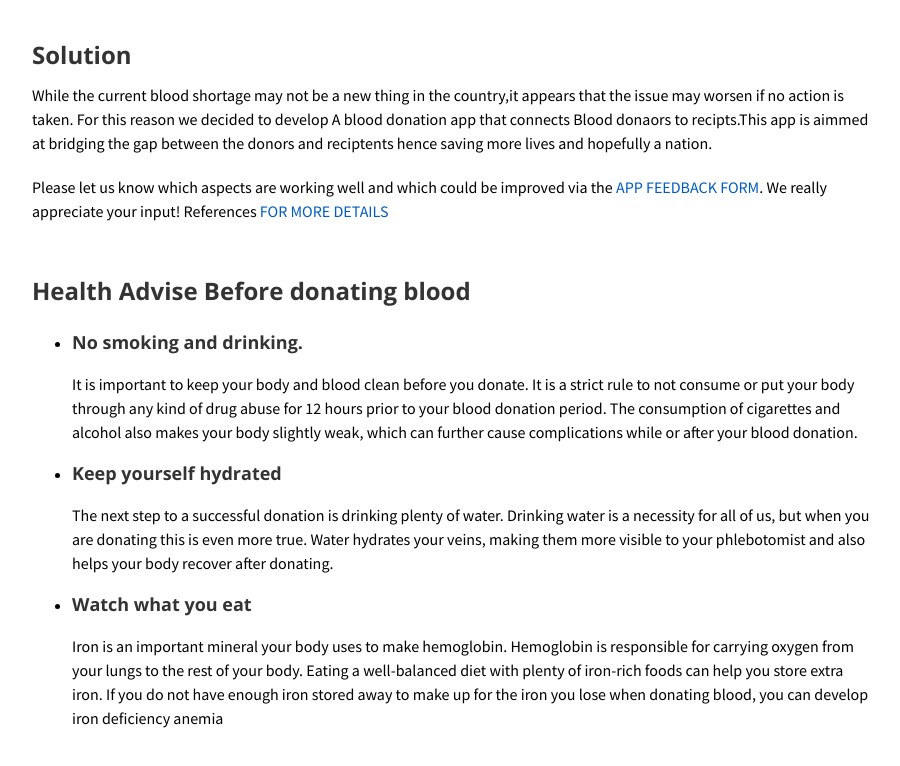
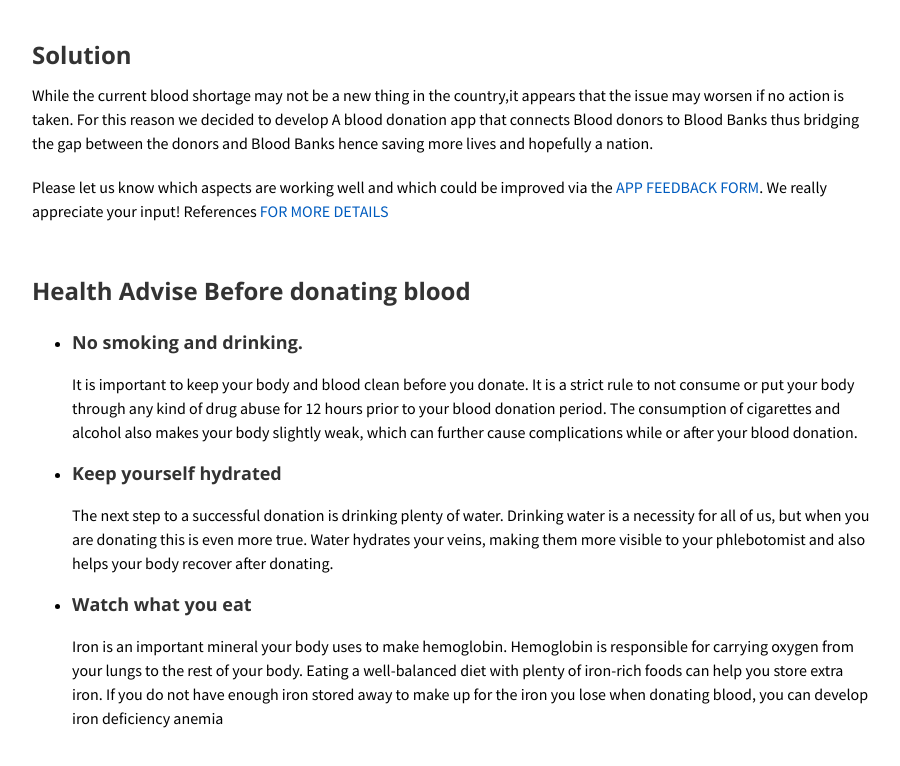
Before and after one commit to omule0/MusayiAppWebsite.github.io, a plain HTML site: page index.html in a window 1280 px wide. Shown: the part 1249-2015 px from the top of the page, without its empty margins (188-1088 px from the left). Drawn offline with nearby package versions, Linux system fonts and the light colour scheme.

Commit message:
Update index.html

```diff
--- a/index.html
+++ b/index.html
@@ -86,7 +86,7 @@
             <p class="text">
               While the current blood shortage may not be a new thing in the country,it appears that the issue may
               worsen if no action is taken. For this reason we decided to develop A blood donation app that connects
-              Blood donaors to recipts.This app is aimmed at bridging the gap between the donors and reciptents
+              Blood donors to Blood Banks thus bridging the gap between the donors and Blood Banks
               hence saving more lives and hopefully a nation.
             </p>
             <p class="text">
```
